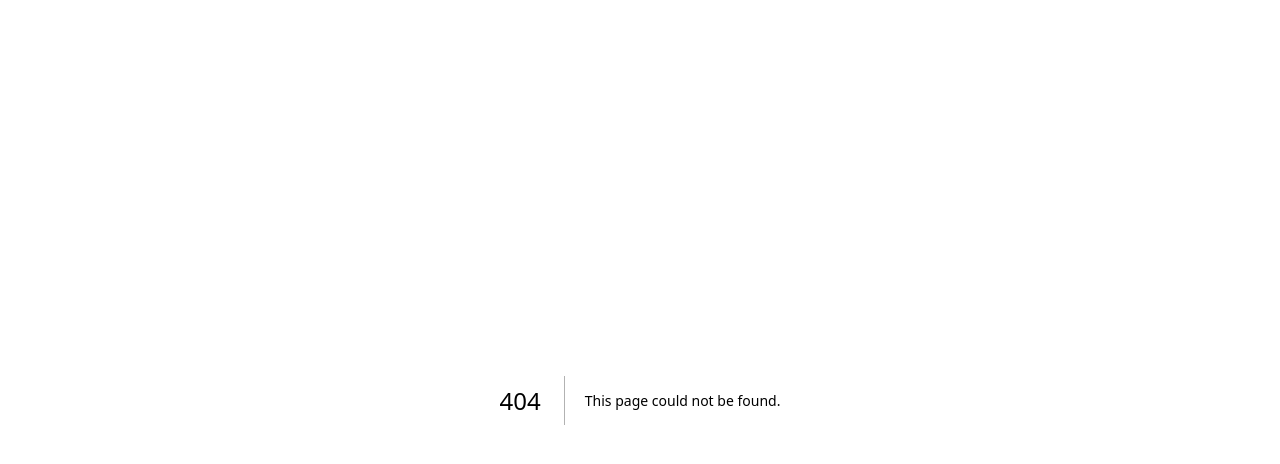
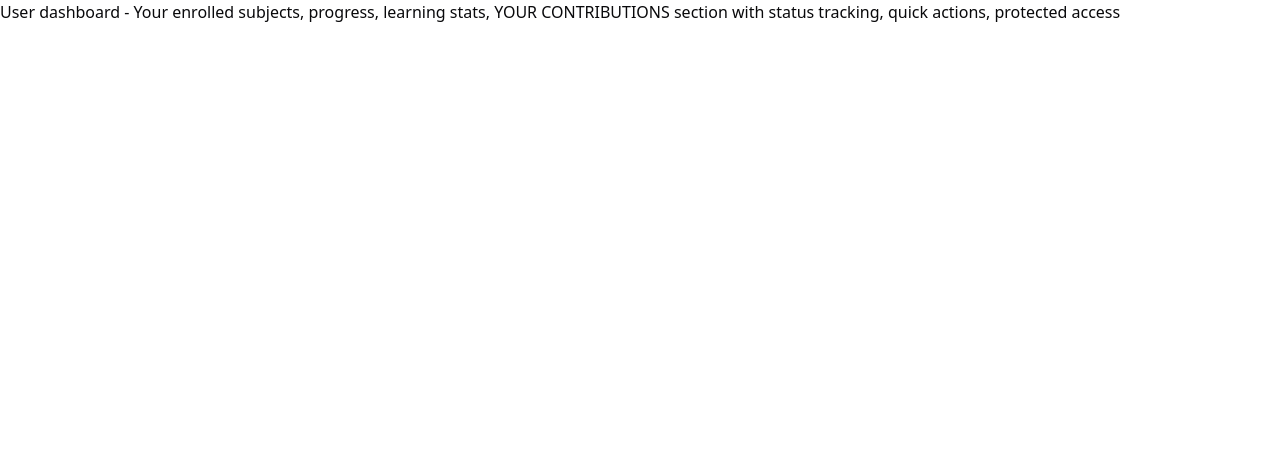
Before and after one commit to sirb-app/sirb-app, a Next.js app: page /dashboard in a window 1280 px wide. Before the commit this address had no page. Shown: the top 464 px of the page. Built offline with nearby package versions, Linux system fonts and the light colour scheme.

Commit message:
added pages

```diff
--- /dev/null
+++ b/src/app/dashboard/page.tsx
@@ -0,0 +1,9 @@
+export default function Page() {
+  return (
+    <div>
+      User dashboard - Your enrolled subjects, progress, learning stats, YOUR
+      CONTRIBUTIONS section with status tracking, quick actions, protected
+      access
+    </div>
+  );
+}
--- /dev/null
+++ b/src/app/subjects/[subjectId]/chapters/[chapterId]/page.tsx
@@ -0,0 +1,8 @@
+export default function Page() {
+  return (
+    <div>
+      Chapter content page - YouTube videos, content from multiple contributors,
+      progress tracking, CONTRIBUTE BUTTON (opens modal), protected access
+    </div>
+  );
+}
--- /dev/null
+++ b/src/app/subjects/[subjectId]/page.tsx
@@ -0,0 +1,8 @@
+export default function Page() {
+  return (
+    <div>
+      Subject detail page - Subject overview, chapters in accordions,
+      contributor info, ENROLL BUTTON (not separate page), public access
+    </div>
+  );
+}
--- /dev/null
+++ b/src/app/subjects/page.tsx
@@ -0,0 +1,8 @@
+export default function Page() {
+  return (
+    <div>
+      Subjects browse page - List all subjects, search and filters, public
+      access
+    </div>
+  );
+}
```
